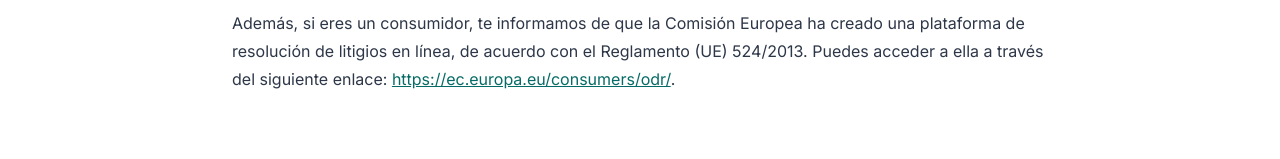
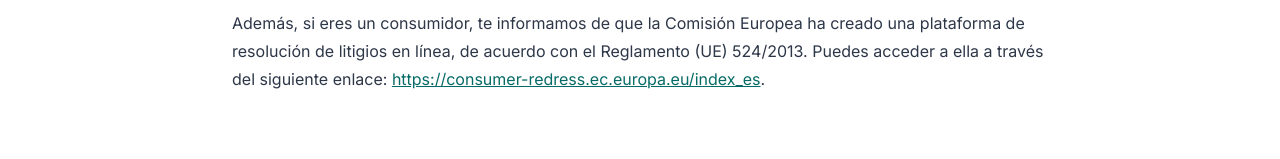
Before and after one commit to soporteasonaman/isaens-landing, a plain HTML site: page aviso-legal.html in a window 1280 px wide. Shown: the part 3565-3724 px from the top of the page. Drawn offline with nearby package versions, Linux system fonts and the light colour scheme.

```diff
--- a/aviso-legal.html
+++ b/aviso-legal.html
@@ -241,7 +241,7 @@
     <div class="policy-section">
       <h2>VII. Quejas y Reclamaciones</h2>
       <p>Puedes hacernos llegar tus quejas o reclamaciones a través de nuestro correo electrónico de contacto: <a href="mailto:info@isaens.com">info@isaens.com</a>.</p>
-      <p>Además, si eres un consumidor, te informamos de que la Comisión Europea ha creado una plataforma de resolución de litigios en línea, de acuerdo con el Reglamento (UE) 524/2013. Puedes acceder a ella a través del siguiente enlace: <a href="https://ec.europa.eu/consumers/odr/" target="_blank" rel="noopener">https://ec.europa.eu/consumers/odr/</a>.</p>
+      <p>Además, si eres un consumidor, te informamos de que la Comisión Europea ha creado una plataforma de resolución de litigios en línea, de acuerdo con el Reglamento (UE) 524/2013. Puedes acceder a ella a través del siguiente enlace: <a href="https://consumer-redress.ec.europa.eu/index_es" target="_blank" rel="noopener">https://consumer-redress.ec.europa.eu/index_es</a>.</p>
     </div>
 
   </main>
```
